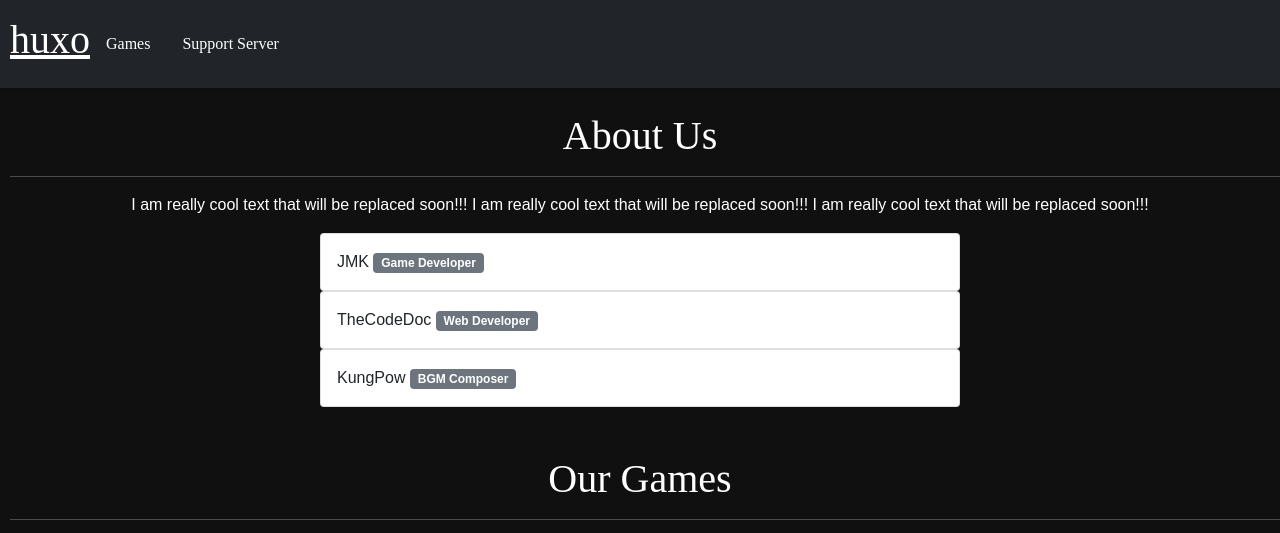
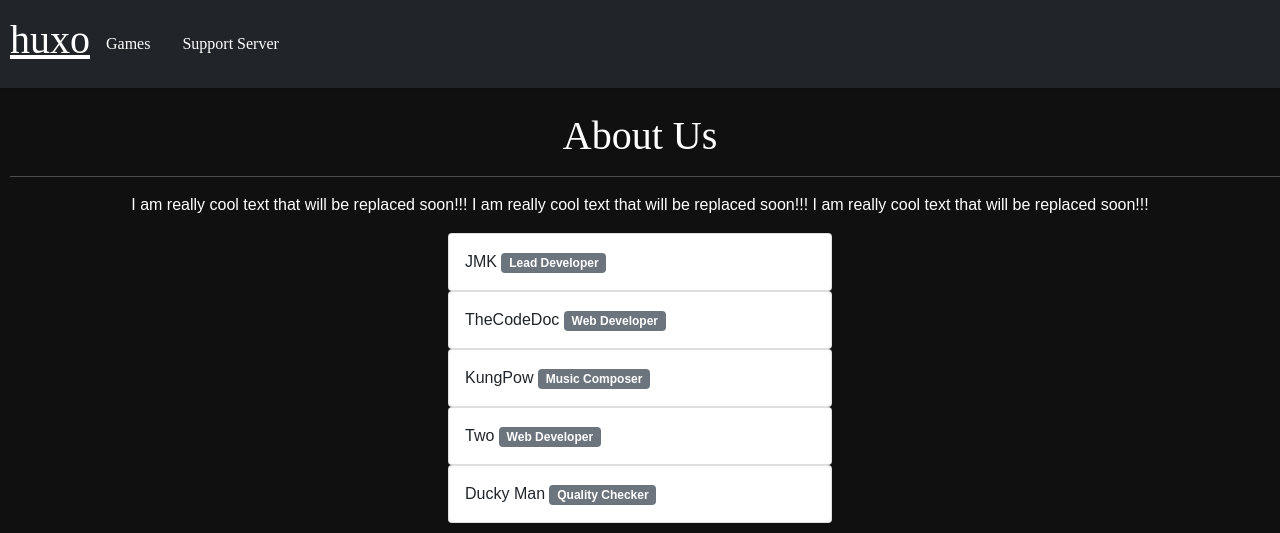
Before and after one commit to dune-studios/huxo, a website: page index.html in a window 1280 px wide. Shown: the top 533 px of the page. Drawn offline with nearby package versions, Linux system fonts and the light colour scheme; a web font is replaced by a local one.

Commit message:
Update index.html

```diff
--- a/index.html
+++ b/index.html
@@ -147,19 +147,30 @@ font-family: 'YT Sans'
   I am really cool text that will be replaced soon!!!
   I am really cool text that will be replaced soon!!!</p>
     <div class="text-align:center;">
-<div class="card translate-middle-x" style="width: 50%; margin-left: 50vw;">
+<div class="card translate-middle-x" style="width: 30%; margin-left: 50vw;">
   <div class="card-body">
-    JMK <span class="badge bg-secondary">Game Developer</span>
+    JMK <span class="badge bg-secondary">Lead Developer</span>
   </div>
 </div>
-      <div class="card translate-middle-x" style="width: 50%; margin-left: 50vw;">
+      <div class="card translate-middle-x" style="width: 30%; margin-left: 50vw;">
   <div class="card-body">
     TheCodeDoc <span class="badge bg-secondary">Web Developer</span>
   </div>
 </div>
-      <div class="card translate-middle-x" style="width: 50%; margin-left: 50vw;">
+      <div class="card translate-middle-x" style="width: 30%; margin-left: 50vw;">
   <div class="card-body">
-   KungPow <span class="badge bg-secondary">BGM Composer</span>
+   KungPow <span class="badge bg-secondary">Music Composer</span>
+  </div>
+</div>
+        <div class="card translate-middle-x" style="width: 30%; margin-left: 50vw;">
+  <div class="card-body">
+   Two <span class="badge bg-secondary">Web Developer</span>
+  </div>
+</div>
+
+        <div class="card translate-middle-x" style="width: 30%; margin-left: 50vw;">
+  <div class="card-body">
+   Ducky Man <span class="badge bg-secondary">Quality Checker</span>
   </div>
 </div>
     </div><br>
```
